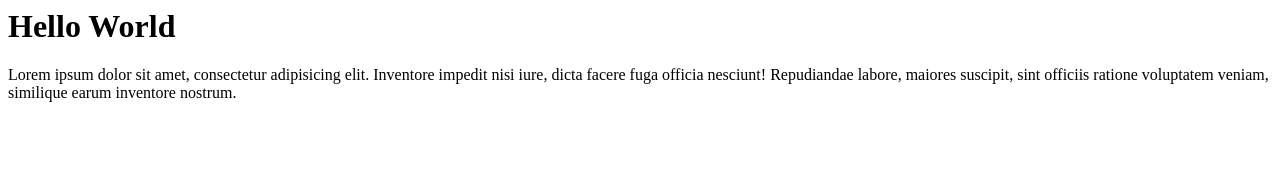
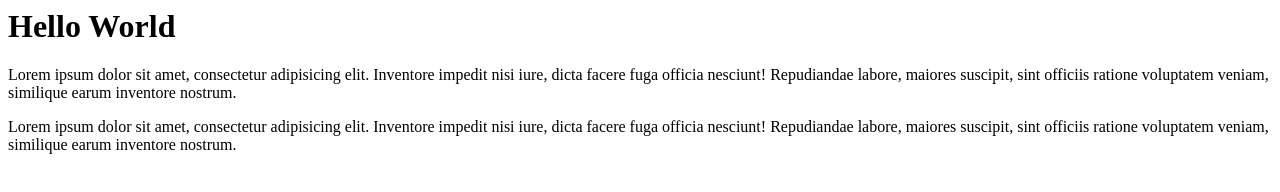
Before and after one commit to ahmedsaleem/Hello-World, a plain HTML site: page index.html in a window 1280 px wide. Drawn offline with Linux system fonts and the light colour scheme.

Commit message:
Added another paragraph.

```diff
--- a/index.html
+++ b/index.html
@@ -6,5 +6,6 @@
 <body>
 	<h1>Hello World</h1>
 	<p>Lorem ipsum dolor sit amet, consectetur adipisicing elit. Inventore impedit nisi iure, dicta facere fuga officia nesciunt! Repudiandae labore, maiores suscipit, sint officiis ratione voluptatem veniam, similique earum inventore nostrum.</p>
+	<p>Lorem ipsum dolor sit amet, consectetur adipisicing elit. Inventore impedit nisi iure, dicta facere fuga officia nesciunt! Repudiandae labore, maiores suscipit, sint officiis ratione voluptatem veniam, similique earum inventore nostrum.</p>
 </body>
 </html>
```
